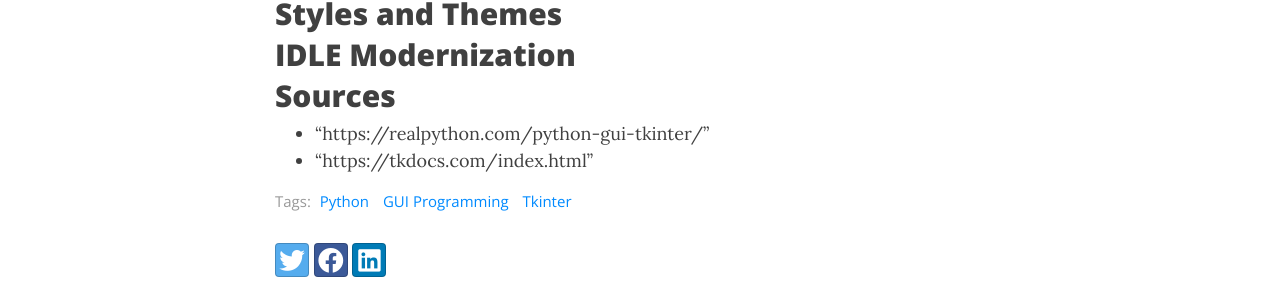
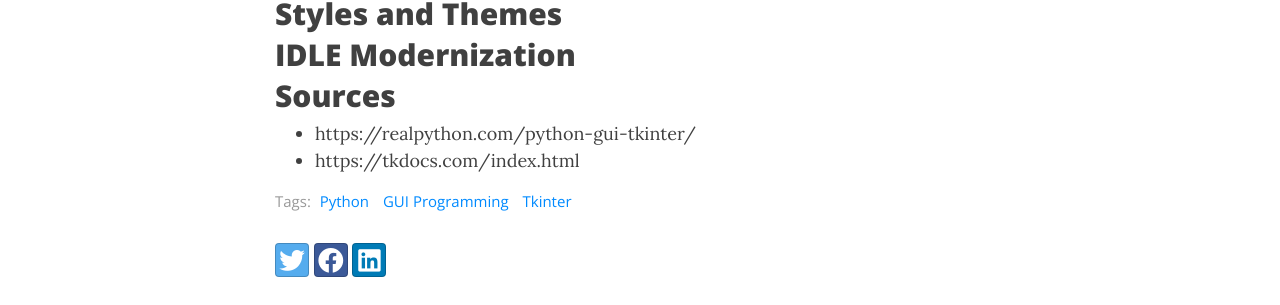
Before and after one commit to vvtuan/vvtuan.github.io, a Jekyll site: the page built from _posts/2020-07-06-tkinter-tutorial-2.md, in a window 1280 px wide and 1351 px high. Shown: the part 711-1016 px from the top of the window. Built offline with Jekyll 4.4.1, drawn with Linux system fonts in a browser that asks for light colours; nearby versions of some CDN libraries.

```diff
--- a/_posts/2020-07-06-tkinter-tutorial-2.md
+++ b/_posts/2020-07-06-tkinter-tutorial-2.md
@@ -33,5 +33,5 @@ tags: [Python, GUI Programming, Tkinter]
 
 ## Sources
 
-- "https://realpython.com/python-gui-tkinter/"
-- "https://tkdocs.com/index.html"
+- https://realpython.com/python-gui-tkinter/
+- https://tkdocs.com/index.html
```
